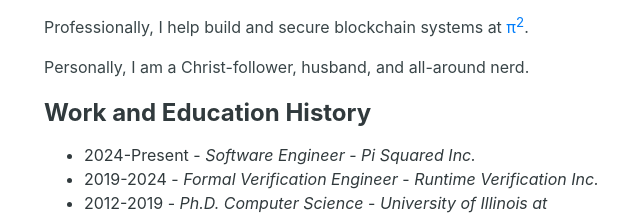
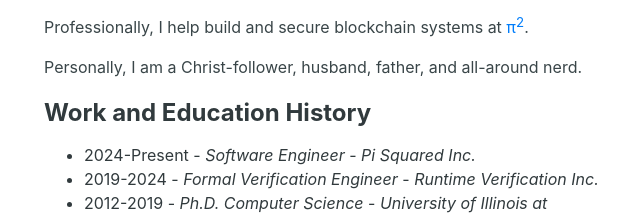
Before and after one commit to sskeirik/sskeirik.github.io, a plain HTML site: page about/index.html in a window 1280 px wide. Shown: the part 158-374 px from the top of the page, 312-952 px from the left. Drawn offline with Linux system fonts and the light colour scheme.

Commit message:
update about page

```diff
--- a/about/index.html
+++ b/about/index.html
@@ -29,7 +29,7 @@
         <div></div>
     </header><p>Hi, I&rsquo;m Stephen!</p>
 <p>Professionally, I help build and secure blockchain systems at <a href="https://pi2.network">π<sup>2</sup></a>.</p>
-<p>Personally, I am a Christ-follower, husband, and all-around nerd.</p>
+<p>Personally, I am a Christ-follower, husband, father, and all-around nerd.</p>
 <h2 id="work-and-education-history">Work and Education History</h2>
 <ul>
 <li>2024-Present - <em>Software Engineer</em> - <em>Pi Squared Inc.</em></li>
```
